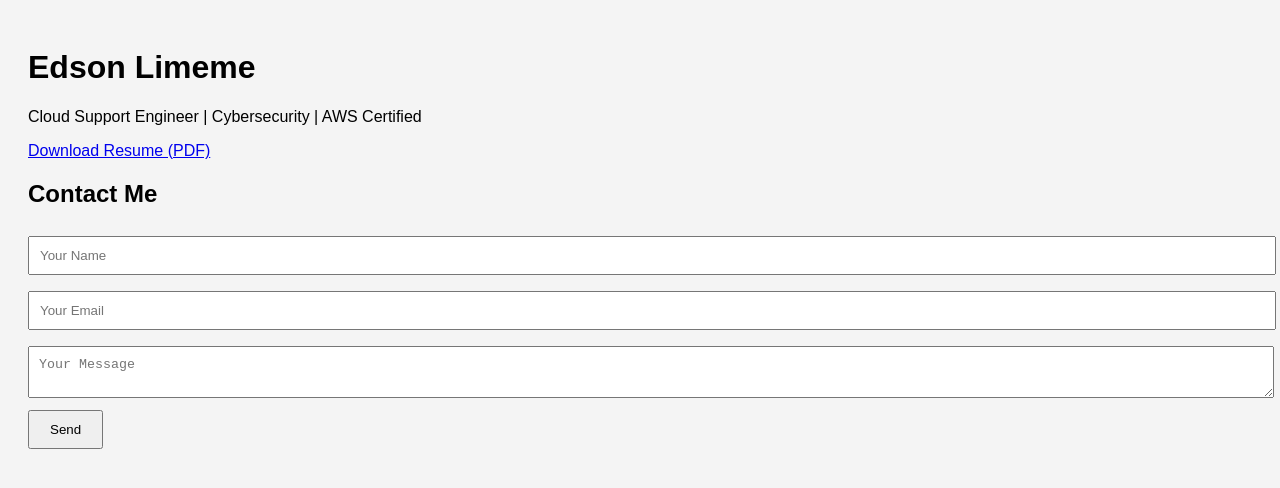
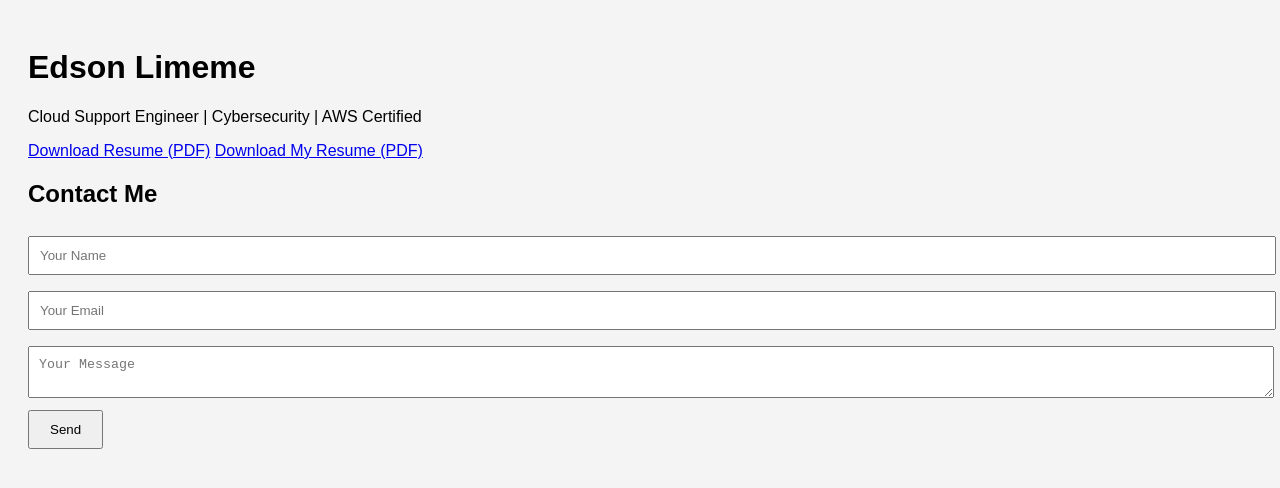
Before and after one commit to edsonlimeme/Resume-project-deployment, a plain HTML site: page resume-site/index.html in a window 1280 px wide. Drawn offline with Linux system fonts and the light colour scheme.

Commit message:
Uploaded Resume to downloadable

```diff
--- a/resume-site/index.html
+++ b/resume-site/index.html
@@ -10,6 +10,7 @@
   <p>Cloud Support Engineer | Cybersecurity | AWS Certified</p>
 
   <a href="assets/Edson-Limeme-Resume.pdf" download>Download Resume (PDF)</a>
+  <a href="resume.pdf" target="_blank" rel="noopener noreferrer">Download My Resume (PDF)</a>
 
   <h2>Contact Me</h2>
   <form id="contact-form">
```
Also changed, not shown: 2 other files.
